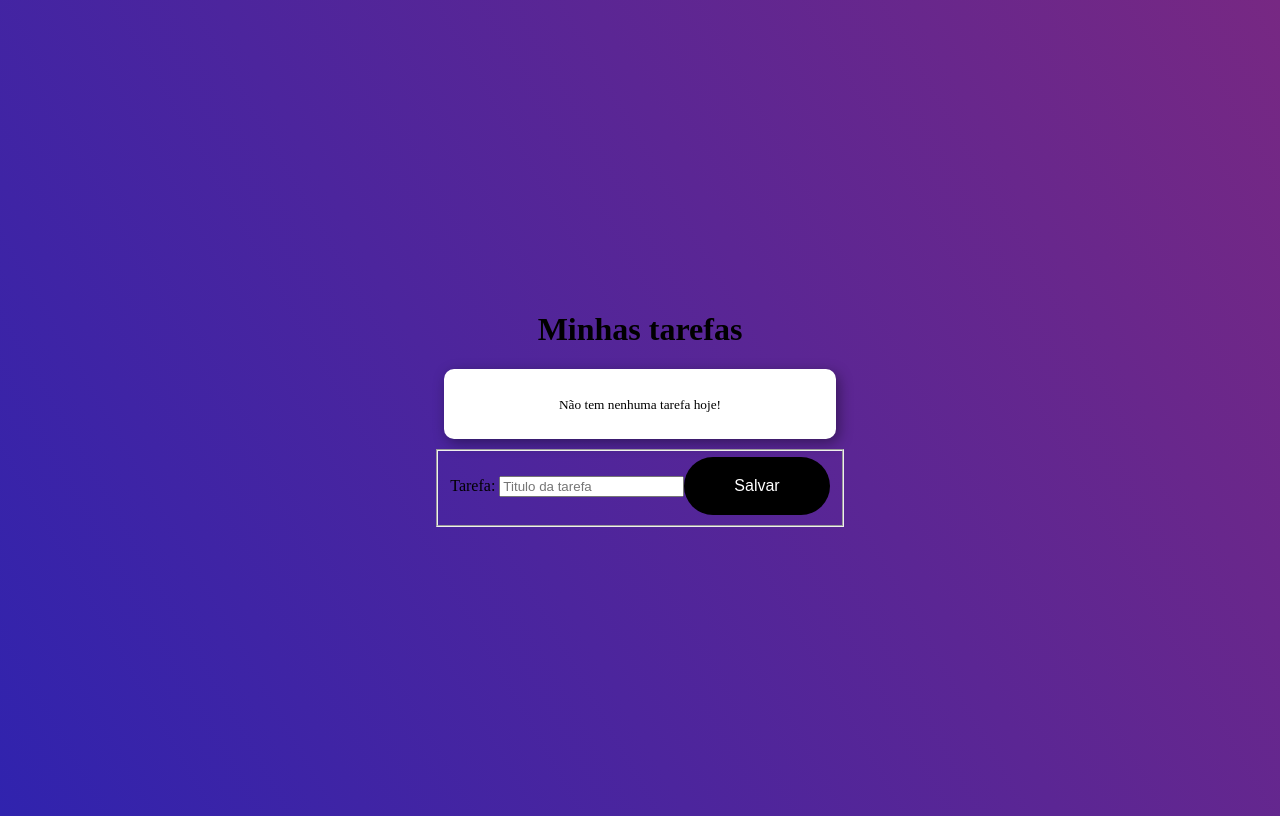
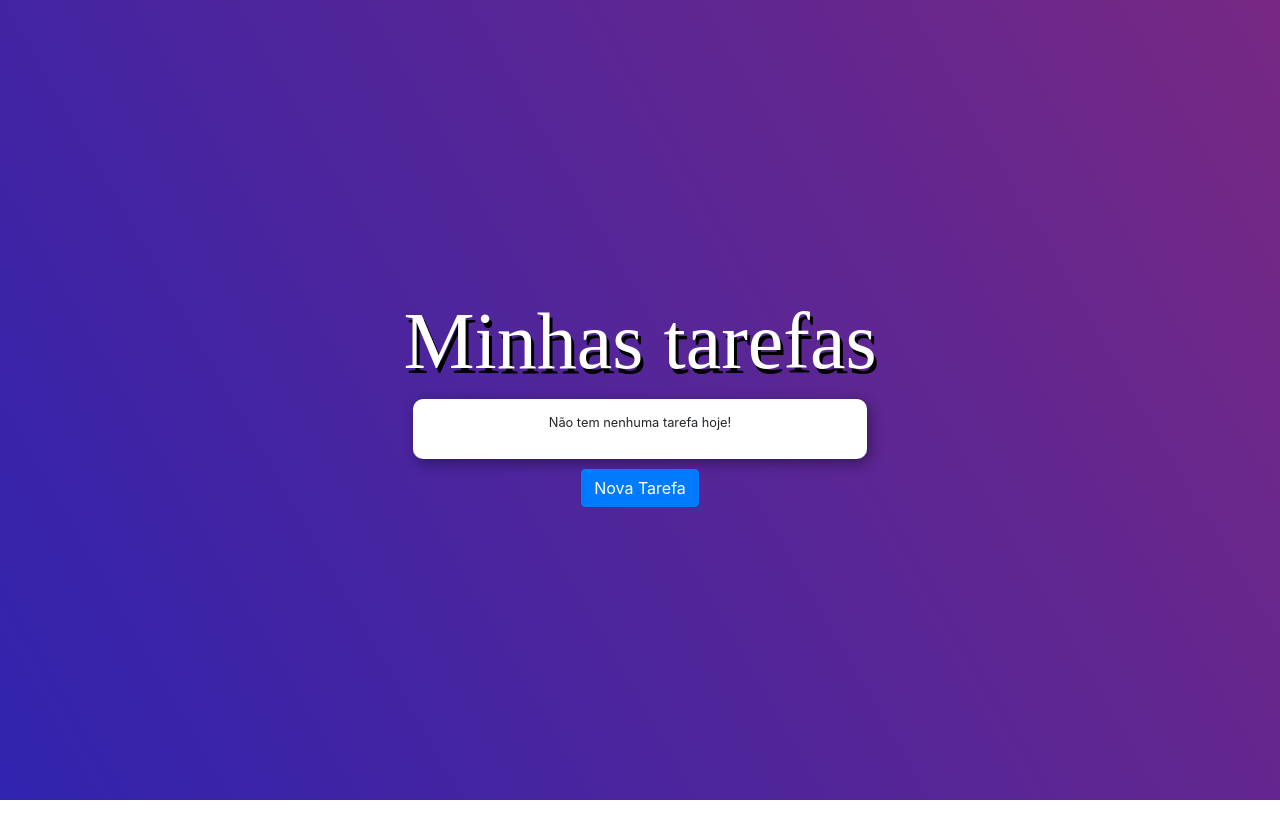
Before and after one commit to Samuel-Jason/ToDoEmAngular17, an Angular app: page / in a window 1280 px wide. Built offline with nearby package versions, Linux system fonts and the light colour scheme.

Commit message:
Realizado a ultimas implementações com um FrontEnd bem simples afinal o que é importante para mim nesse momento é o backend que fica no arquivo TS

```diff
--- a/src/app/app.component.html
+++ b/src/app/app.component.html
@@ -1,14 +1,16 @@
-<h1 >{{ menutitles }}</h1>
-<ul>
-  <p *ngIf="todos.length==0"><small>Não tem nenhuma tarefa hoje!</small></p>
+<h1 class="title animated jackInTheBox">{{ menutitles }}</h1>
+<ul class="animated flipInX" *ngIf="mode == 'list'">
+  <p class="text-center" *ngIf="todos.length == 0"><small>Não tem nenhuma tarefa hoje!</small></p>
   <li *ngFor="let todo of todos">
     {{ todo.title }}
+    <button (click)="remove(todo)">Remover</button>
     <button *ngIf="!todo.done" (click)="markAsDone(todo)">Concluir</button>
+
     <button *ngIf="todo.done" (click)="markAsUndone(todo)">Refazer</button> |
-    <button (click)="remove(todo)">Remover</button>
   </li>
 </ul>
 
+<div id="modal" *ngIf="mode == 'add'" class="animated flipInX">
   <form [formGroup]="form">
     <fieldset>
       <label>Tarefa: </label>
@@ -22,3 +24,12 @@
       <button class="button" (click)="add()">Salvar</button>
     </fieldset>
   </form>
+</div>
+
+<button class="btn btn-primary" (click)="changeMode('add')" *ngIf="mode == 'list'">
+  <i class="fas fa-plus-circle"></i> Nova Tarefa
+</button>
+
+<button class="btn btn-danger" (click)="changeMode('list')" *ngIf="mode == 'add'">
+  <i class="fas fa-times"></i> Cancelar
+</button>
--- a/src/app/app.component.ts
+++ b/src/app/app.component.ts
@@ -18,6 +18,7 @@ import {
   schemas: [NO_ERRORS_SCHEMA],
 })
 export class AppComponent {
+  public mode: string = 'list';
   public todos: Todo[] = [];
   public menutitles: String = 'Minhas tarefas';
   public form: FormGroup;
@@ -68,6 +69,7 @@ export class AppComponent {
   save() {
     const data = JSON.stringify(this.todos);
     localStorage.setItem('todos', data);
+    this.mode = 'list';
   }
 
   load() {
@@ -79,4 +81,7 @@ export class AppComponent {
       console.log('Não há dados salvos para "todos" no localStorage.');
     }
   }
+
+  changeMode(mode: string) {
+    this.mode = mode;  }
 }
--- a/src/index.html
+++ b/src/index.html
@@ -6,8 +6,14 @@
   <base href="/">
   <meta name="viewport" content="width=device-width, initial-scale=1">
   <link rel="icon" type="image/x-icon" href="favicon.ico">
-</head>
+
+   <link href="https://stackpath.bootstrapcdn.com/bootstrap/4.5.2/css/bootstrap.min.css" rel="stylesheet">
+    <!-- Animate.css (se ainda estiver usando animações) -->
+    <link rel="stylesheet" href="https://cdnjs.cloudflare.com/ajax/libs/animate.css/4.1.1/animate.min.css">
+
+  </head>
 <body>
   <app-root></app-root>
+  <script src="https://stackpath.bootstrapcdn.com/bootstrap/4.5.2/js/bootstrap.min.js"></script>
 </body>
 </html>
--- a/src/styles.css
+++ b/src/styles.css
@@ -58,11 +58,27 @@ li > button:hover {
 .button {
   background-color: #000;
   border: none;
-  padding: 20px;
+  padding: 10px 20px; /* Ajustado o padding para ser mais compacto */
   color: #fff;
-  border-radius: 30px;
+  border-radius: 20px; /* Ajustado o border-radius para ser mais arredondado */
   font-size: 1em;
-  font-weight: 100;
-  padding-left: 50px;
-  padding-right: 50px;
+  cursor: pointer; /* Adicionado cursor pointer para indicar que é clicável */
 }
+
+#modal {
+  text-align: center;
+  margin: 10px;
+  padding: 10px;
+  list-style: none;
+  background: #FFF;
+  border-radius: 10px;
+  box-shadow: 3px 4px 14px 0px rgba(0, 0, 0, 0.39);
+}
+
+input[type="text"] {
+  padding: 10px; /* Espaçamento interno */
+  font-size: 1em; /* Tamanho da fonte */
+  border: 2px solid #000; /* Borda sólida preta */
+  border-radius: 5px; /* Arredondamento da borda */
+  transition: border-color 0.3s ease-in-out; /* Transição suave na cor da borda */
+  }
```
Lines whose indentation alone changed are shown as unchanged.
